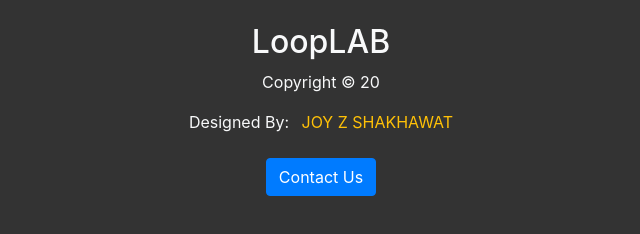
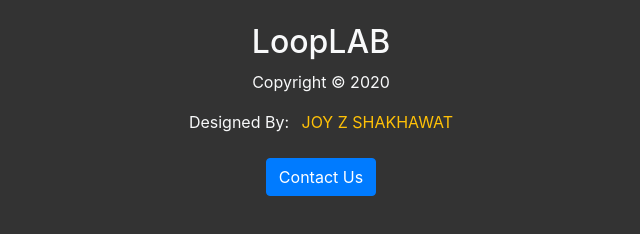
Before and after one commit to JoyZShakhawat/ProjectLoobLAB, a plain HTML site: page index.html in a window 1280 px wide. Shown: the part 3235-3469 px from the top of the page, 319-959 px from the left. Drawn offline with Linux system fonts and the light colour scheme.

Commit message:
Update index.html

```diff
--- a/index.html
+++ b/index.html
@@ -252,7 +252,7 @@
             <div class="row">
                 <div class="col-md-12">
                     <h2>LoopLAB</h2>
-                    <p>Copyright &copy; 20</p>
+                    <p>Copyright &copy; 2020</p>
                     <span>Designed By: <a class="text-warning ml-2" href="" target="_blank">JOY Z SHAKHAWAT</a></span>
                     <br>
                     <br>
```
